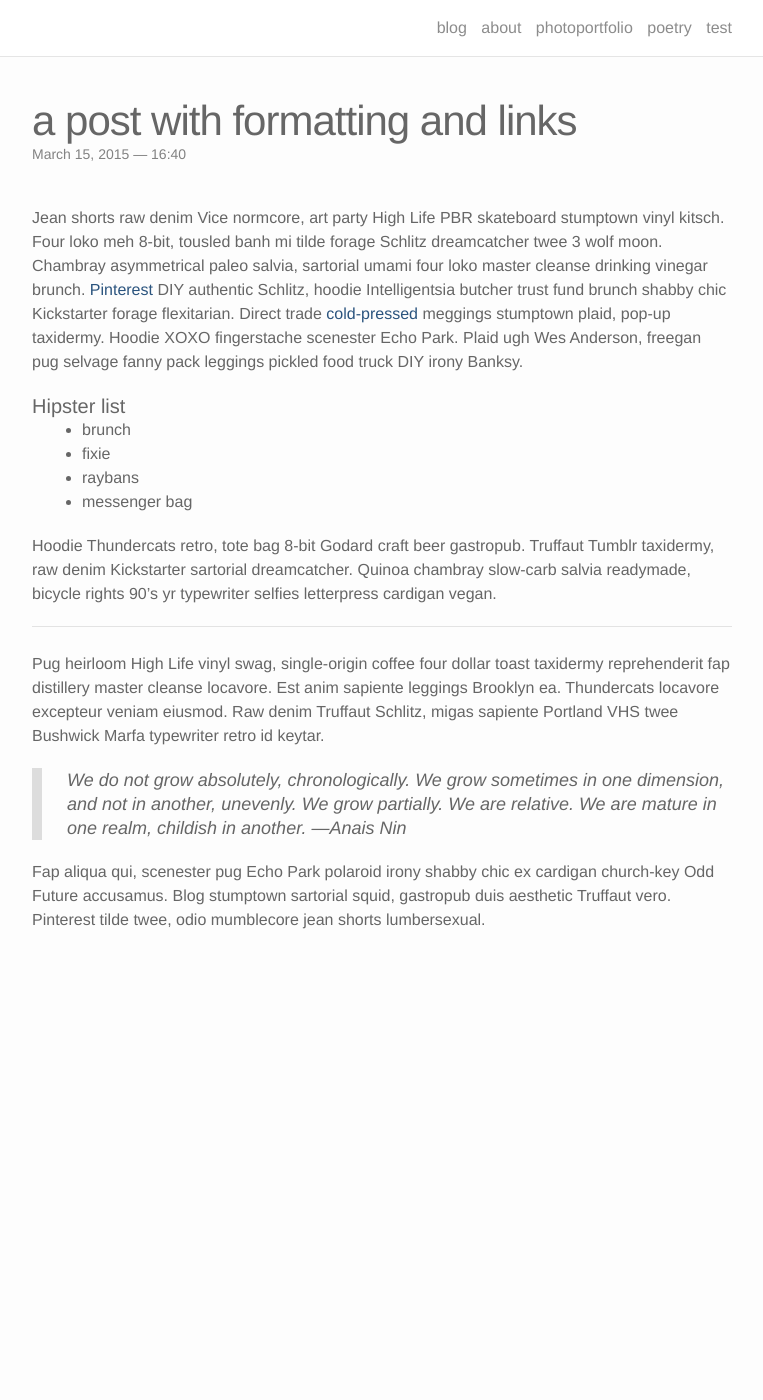
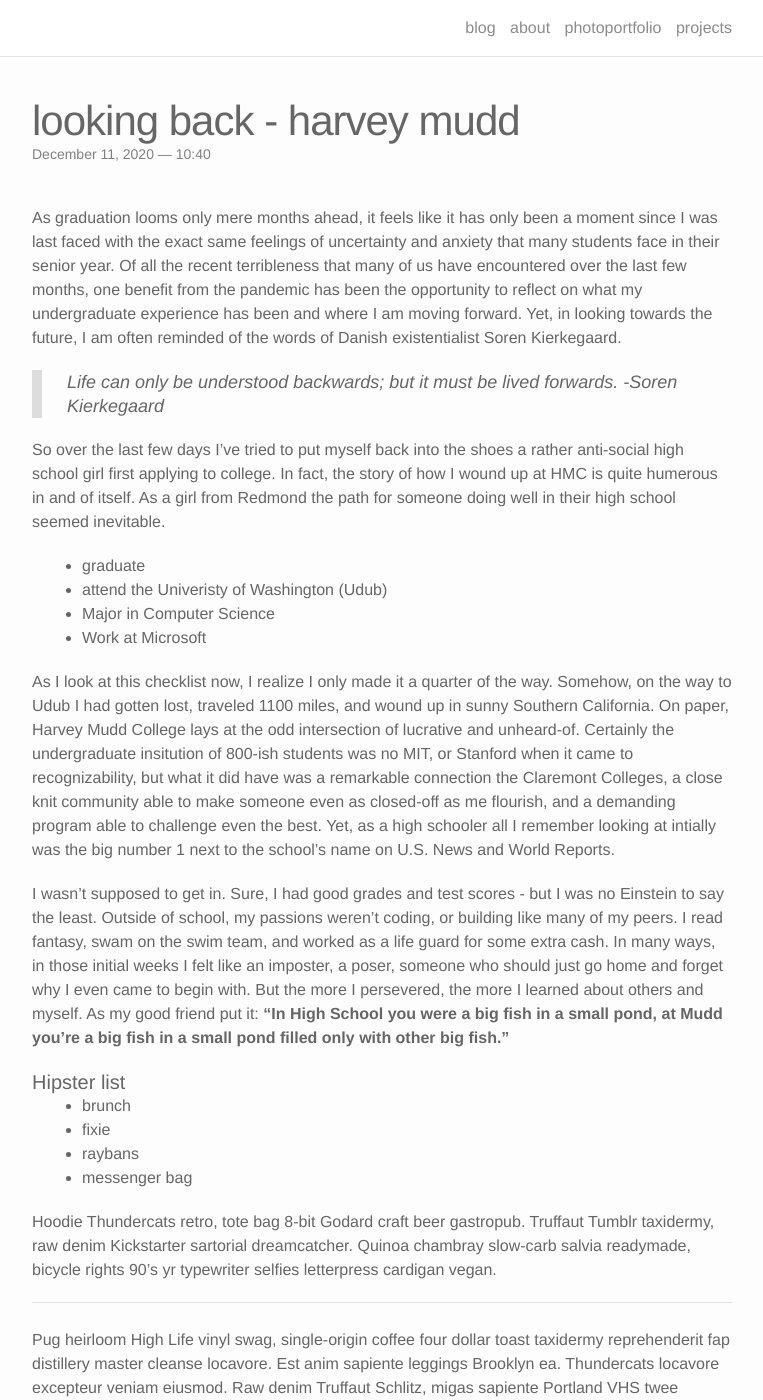
Before and after one commit to sopyu/sopyu.github.io, a Jekyll site: the page built from _posts/2015-03-15-title.markdown, in a window 1280 px wide and 1400 px high. Shown: the whole window, without its empty margins (258-1021 px from the left). Built offline with Jekyll 4.4.1, drawn with Linux system fonts in a browser that asks for light colours; nearby versions of some CDN libraries.

Commit message:
updated blog

```diff
--- a/_posts/2015-03-15-title.markdown
+++ b/_posts/2015-03-15-title.markdown
@@ -1,10 +1,29 @@
 ---
 layout: post
-title:  a post with formatting and links
-date:   2015-03-15 16:40:16
-description: march & april, looking forward to summer
+title:  looking back - harvey mudd
+date:   2020-12-11 10:40:16
+description: Growing up as an HMC Engineer
 ---
-Jean shorts raw denim Vice normcore, art party High Life PBR skateboard stumptown vinyl kitsch. Four loko meh 8-bit, tousled banh mi tilde forage Schlitz dreamcatcher twee 3 wolf moon. Chambray asymmetrical paleo salvia, sartorial umami four loko master cleanse drinking vinegar brunch. <a href="https://www.pinterest.com" target="blank">Pinterest</a> DIY authentic Schlitz, hoodie Intelligentsia butcher trust fund brunch shabby chic Kickstarter forage flexitarian. Direct trade <a href="https://en.wikipedia.org/wiki/Cold-pressed_juice" target="blank">cold-pressed</a> meggings stumptown plaid, pop-up taxidermy. Hoodie XOXO fingerstache scenester Echo Park. Plaid ugh Wes Anderson, freegan pug selvage fanny pack leggings pickled food truck DIY irony Banksy.
+
+As graduation looms only mere months ahead, it feels like it has only been a moment since I was last faced with the exact same feelings of uncertainty and anxiety that many students face in their senior year. Of all the recent terribleness that many of us have encountered over the last few months, one benefit from the pandemic has been the opportunity to reflect on what my undergraduate experience has been and where I am moving forward. Yet, in looking towards the future, I am often reminded of the words of Danish existentialist Soren Kierkegaard.
+
+<blockquote>
+	Life can only be understood backwards; but it must be lived forwards.
+	-Soren Kierkegaard
+</blockquote>
+
+So over the last few days I've tried to put myself back into the shoes a rather anti-social high school girl first applying to college. In fact, the story of how I wound up at HMC is quite humerous in and of itself. As a girl from Redmond the path for someone doing well in their high school seemed inevitable.
+<ul>
+	<li>graduate</li>
+	<li>attend the Univeristy of Washington (Udub)</li>
+	<li>Major in Computer Science</li>
+	<li>Work at Microsoft</li>
+</ul>
+As I look at this checklist now, I realize I only made it a quarter of the way. Somehow, on the way to Udub I had gotten lost, traveled 1100 miles, and wound up in sunny Southern California. On paper, Harvey Mudd College lays at the odd intersection of lucrative and unheard-of. Certainly the undergraduate insitution of 800-ish students was no MIT, or Stanford when it came to recognizability, but what it did have was a remarkable connection the Claremont Colleges, a close knit community able to make someone even as closed-off as me flourish, and a demanding program able to challenge even the best. Yet, as a high schooler all I remember looking at intially was the big number 1 next to the school's name on U.S. News and World Reports.
+
+I wasn't supposed to get in. Sure, I had good grades and test scores - but I was no Einstein to say the least. Outside of school, my passions weren't coding, or building like many of my peers. I read fantasy, swam on the swim team, and worked as a life guard for some extra cash. In many ways, in those initial weeks I felt like an imposter, a poser, someone who should just go home and forget why I even came to begin with. But the more I persevered, the more I learned about others and myself. As my good friend put it: <b> "In High School you were a big fish in a small pond, at Mudd you're a big fish in a small pond filled only with other big fish."</b>
+
+
 
 #### Hipster list
 <ul>
--- a/_sass/_layout.scss
+++ b/_sass/_layout.scss
@@ -288,6 +288,6 @@ font-size: $caption_font_size;
     position: fixed;
     background:rgb(255,255,255);
     background: transparent\9;
-    background:rgba(255,255,255,0.7);
+    background:rgba(255,255,255,0.85);
     z-index: -1;
 }
--- a/portfolio.md
+++ b/portfolio.md
@@ -1,6 +1,6 @@
 ---
 layout: page
-title: test
+title: projects
 permalink: /projects/
 ---
 
```
Also changed, not shown: _poetry/2015-05-05-emperor.markdown (deleted, +0 -25 lines), _poetry/2015-07-06-soliloquy.markdown (deleted, +0 -48 lines), _poetry/2015-08-06-fantasy.markdown (deleted, +0 -29 lines), poetry.md (deleted, +0 -15 lines).
